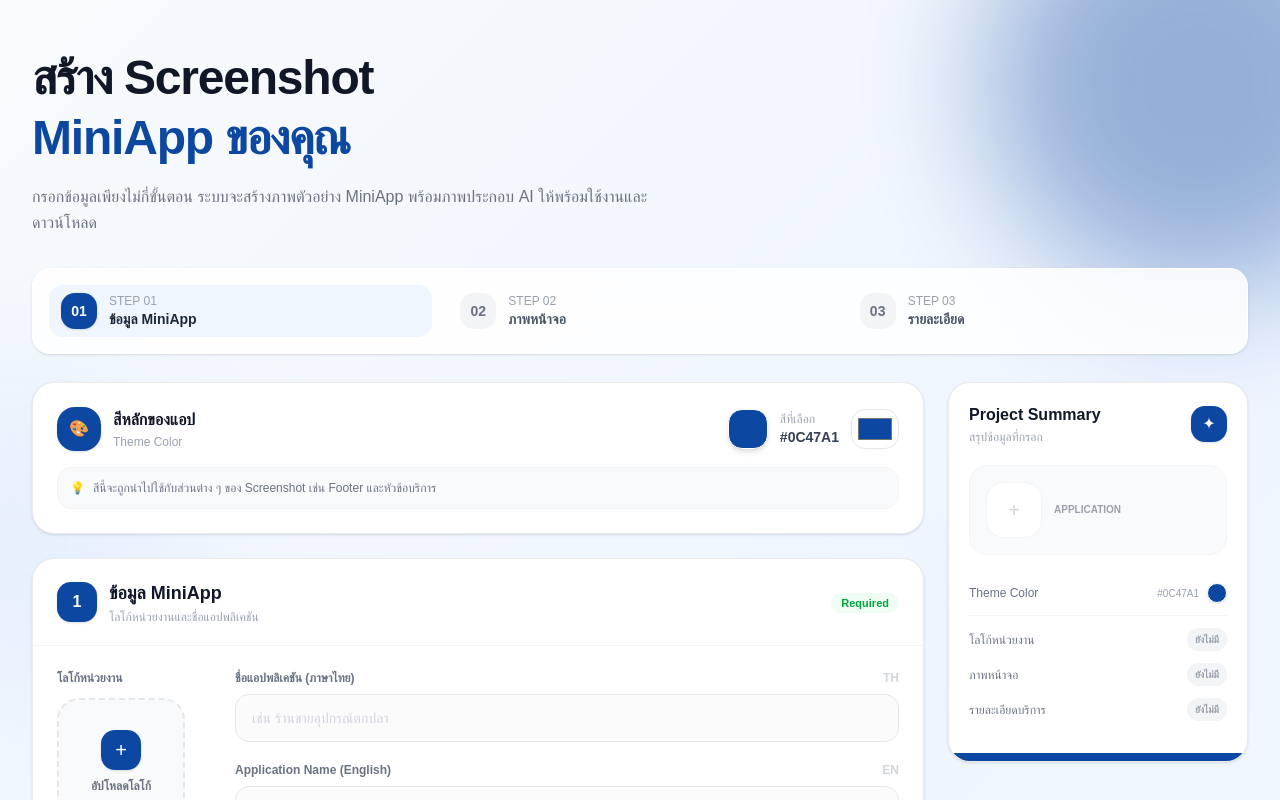
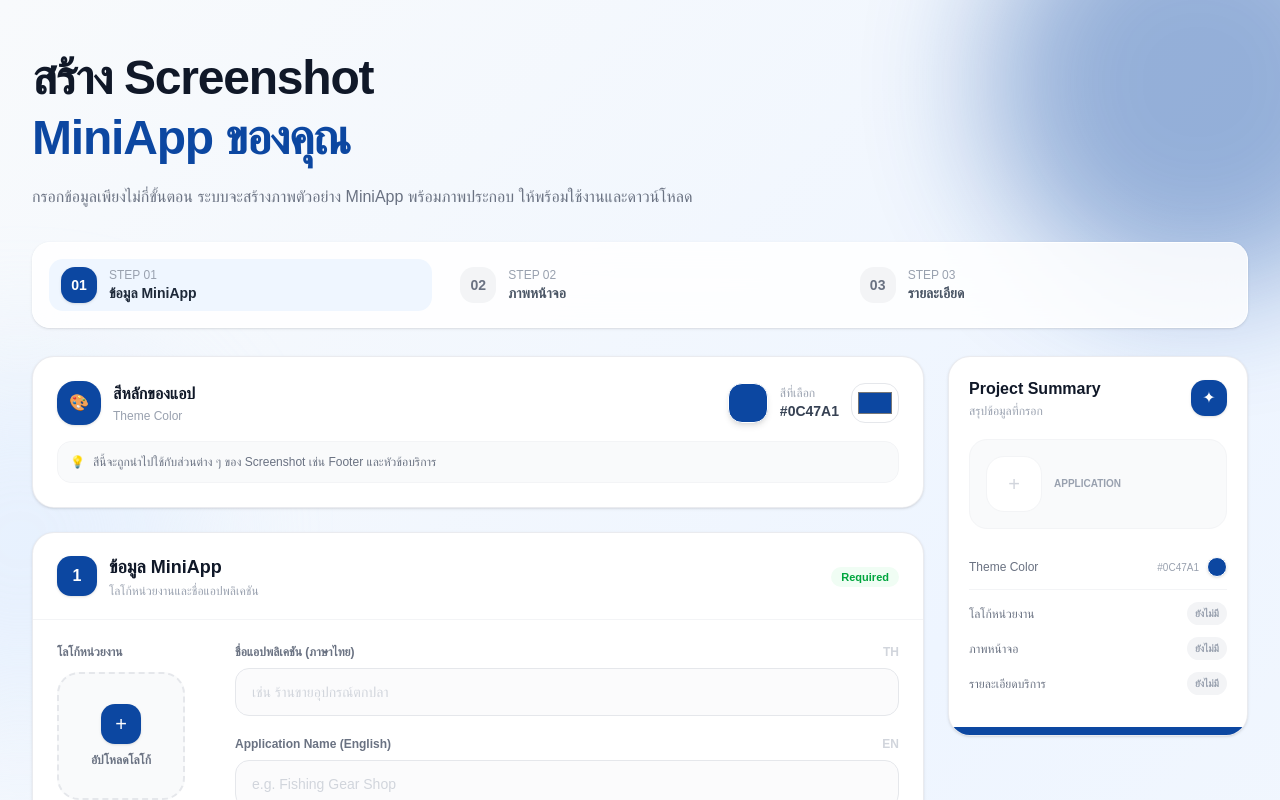
Before and after one commit to phoneapt0976-png/Project-C, a Next.js app: page / in a window 1280 px wide. Shown: the top 800 px of the page. Built offline with nearby package versions, Linux system fonts and the light colour scheme; a web font is replaced by a local one.

Commit message:
fix prompt

```diff
--- a/app/page.tsx
+++ b/app/page.tsx
@@ -1367,7 +1367,7 @@ export default function MiniAppForm() {
               <p className="mt-4 text-sm sm:text-base text-gray-500 leading-relaxed max-w-2xl">
                 กรอกข้อมูลเพียงไม่กี่ขั้นตอน
                 ระบบจะสร้างภาพตัวอย่าง MiniApp
-                พร้อมภาพประกอบ AI
+                พร้อมภาพประกอบ
                 ให้พร้อมใช้งานและดาวน์โหลด
               </p>
             </div>
```
